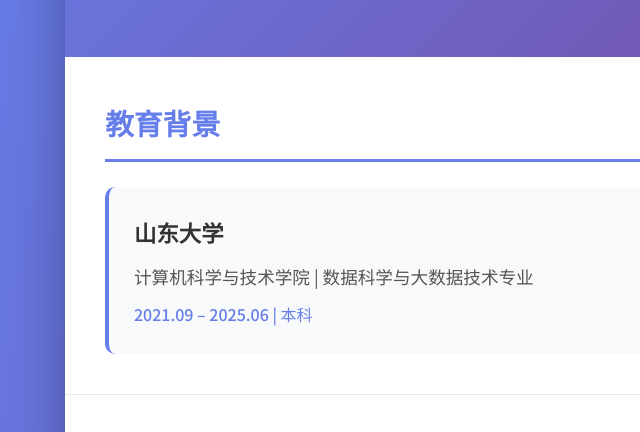
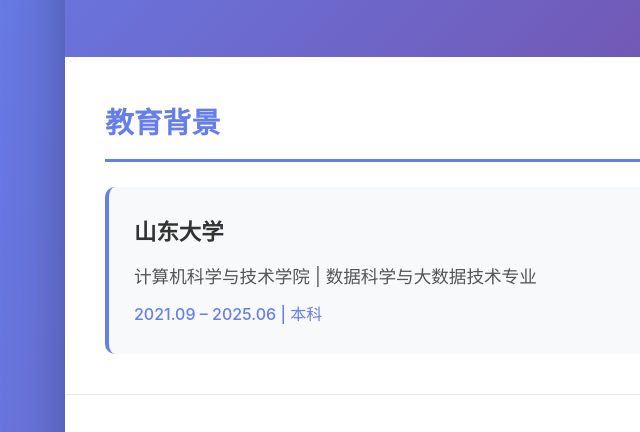
Before and after one commit to addse3/resume, a plain HTML site: page index.html in a window 1280 px wide. Shown: the part 288-720 px from the top of the page, 125-765 px from the left. Drawn offline with Linux system fonts and the light colour scheme.

Commit message:
Fix: 优化字体加载和 JavaScript 执行顺序

```diff
--- a/index.html
+++ b/index.html
@@ -5,9 +5,10 @@
     <meta name="viewport" content="width=device-width, initial-scale=1.0">
     <title>个人简历 | 数据科学与大数据技术专业</title>
     <link rel="stylesheet" href="styles.css">
-    <link rel="preconnect" href="https://fonts.googleapis.com">
-    <link rel="preconnect" href="https://fonts.gstatic.com" crossorigin>
-    <link href="https://fonts.googleapis.com/css2?family=Noto+Sans+SC:wght@300;400;500;700&display=swap" rel="stylesheet">
+    <!-- Google Fonts (备用字体) -->
+    <style>
+        @import url('https://fonts.googleapis.com/css2?family=Noto+Sans+SC:wght@300;400;500;700&display=swap');
+    </style>
 </head>
 <body>
     <div class="container">
--- a/script.js
+++ b/script.js
@@ -1,3 +1,6 @@
+// 等待 DOM 加载完成后再执行
+document.addEventListener('DOMContentLoaded', function() {
+
     // 平滑滚动效果
     document.querySelectorAll('a[href^="#"]').forEach(anchor => {
         anchor.addEventListener('click', function (e) {
@@ -124,3 +127,5 @@
             this.style.transform = 'translateX(0) scale(1)';
         });
     });
+
+}); // DOMContentLoaded 结束
--- a/styles.css
+++ b/styles.css
@@ -6,12 +6,13 @@
 }
 
 body {
-    font-family: 'Noto Sans SC', -apple-system, BlinkMacSystemFont, 'Segoe UI', sans-serif;
+    font-family: -apple-system, BlinkMacSystemFont, 'Segoe UI', 'Microsoft YaHei', 'PingFang SC', 'Helvetica Neue', Arial, sans-serif;
     line-height: 1.8;
     color: #333;
     background: linear-gradient(135deg, #667eea 0%, #764ba2 100%);
     min-height: 100vh;
     padding: 40px 20px;
+    margin: 0;
 }
 
 .container {
@@ -22,6 +23,8 @@
     box-shadow: 0 20px 60px rgba(0, 0, 0, 0.3);
     overflow: hidden;
     animation: fadeIn 0.8s ease-out;
+    position: relative;
+    z-index: 1;
 }
 
 @keyframes fadeIn {
```
Lines whose indentation alone changed are shown as unchanged.
